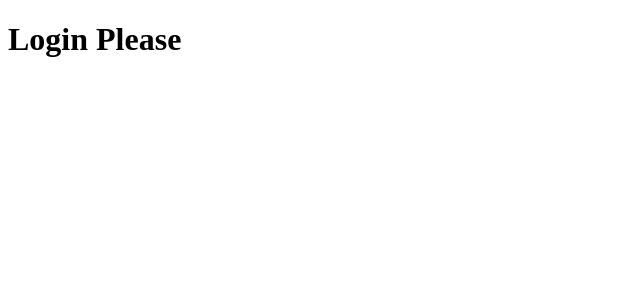
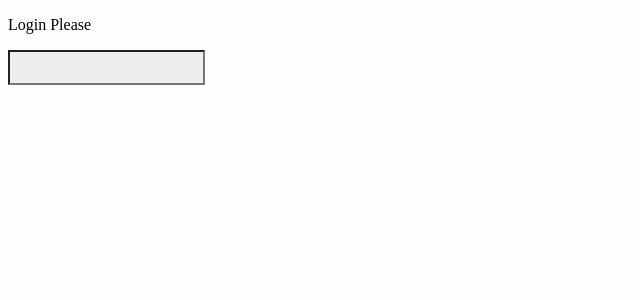
Before and after one commit to arikanmstf/userauth, a React app: page / in a window 1280 px wide. Shown: the top 300 px of the page, without its empty margins (0-640 px from the left). Built offline with nearby package versions, Linux system fonts and the light colour scheme.

Commit message:
Login component fixed.

```diff
--- a/src/scripts/app.jsx
+++ b/src/scripts/app.jsx
@@ -1,21 +1,18 @@
-import React, { Component } from 'react'; // eslint-disable-line no-unused-vars
-import { BrowserRouter as Router, Route, Switch } from 'react-router-dom'; // eslint-disable-line no-unused-vars
+import React, { Component } from 'react';
+import { BrowserRouter as Router, Route, Switch } from 'react-router-dom';
 import { connect } from 'react-redux';
 import PropTypes from 'prop-types';
 import { setOrGetToken } from './common/Helpers';
 import LoginContainer from './modules/guest/login/LoginContainer';
 
 const isLoggedIn = false;
-const sessionToken = setOrGetToken();
+const sessionToken = setOrGetToken(); // eslint-disable-line no-unused-vars
 
 class App extends Component {
 
     constructor (props) {
         super(props);
         this.state = props;
-    }
-    validateToken () {
-      // TODO : Send sessionToken to backend to check if token is valid.
     }
     componentWillReceiveProps (nextProps) {
         this.setState(nextProps);
--- a/src/scripts/common/input/InputText.jsx
+++ b/src/scripts/common/input/InputText.js
@@ -1,4 +1,4 @@
-import { Component } from 'react';
+import React, { Component } from 'react';
 import PropTypes from 'prop-types';
 
 class InputText extends Component {
--- a/src/scripts/index.jsx
+++ b/src/scripts/index.jsx
@@ -1,10 +1,10 @@
-import React from 'react'; // eslint-disable-line no-unused-vars
+import React from 'react';
 import ReactDOM from 'react-dom';
-import { Provider } from 'react-redux'; // eslint-disable-line no-unused-vars
+import { Provider } from 'react-redux';
 import { createStore, applyMiddleware } from 'redux';
 import thunk from 'redux-thunk';
 
-import App from './app.jsx';  // eslint-disable-line no-unused-vars
+import App from './app.jsx';
 import reducers from './reducers/index';
 
 const document = window.document; // eslint-disable-line no-undef
--- a/src/scripts/modules/guest/login/LoginComponent.js
+++ b/src/scripts/modules/guest/login/LoginComponent.js
@@ -1,5 +1,6 @@
-import React, { Component } from 'react'; // eslint-disable-line no-unused-vars
+import React, { Component } from 'react';
 import PropTypes from 'prop-types';
+import InputText from '../../../common/input/InputText';
 
 class LoginComponent extends Component {
 
@@ -8,10 +9,11 @@ class LoginComponent extends Component {
         this.state = props;
     }
 
-    render () {
+    render () { // eslint-disable-line class-methods-use-this
         return (
         <div>
-          <h1>Login Please</h1>
+          <p>Login Please</p>
+          <InputText />
         </div>
         );
     }
--- /dev/null
+++ b/src/style/common/color.scss
@@ -0,0 +1,2 @@
+$bodyBackground: #fefefe;
+$inputBackground: #eeeeee;
--- /dev/null
+++ b/src/style/common/input.scss
@@ -0,0 +1,4 @@
+.input-text {
+  padding: 8px;
+  background-color: $inputBackground;
+}
--- a/src/style/index.scss
+++ b/src/style/index.scss
@@ -1,3 +1,9 @@
+@import "common/color.scss";
+@import "common/input.scss";
+
+body {
+  background-color: $bodyBackground;
+}
 .loadingBaseLayer {
   position: fixed;
   top: 0;
```
Also changed, not shown: .eslintrc.json, src/scripts/common/input/InputPassword.js (renamed from src/scripts/common/input/InputPassword.jsx).
